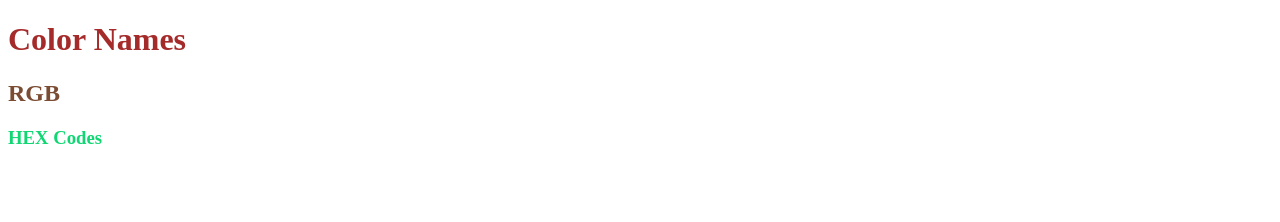
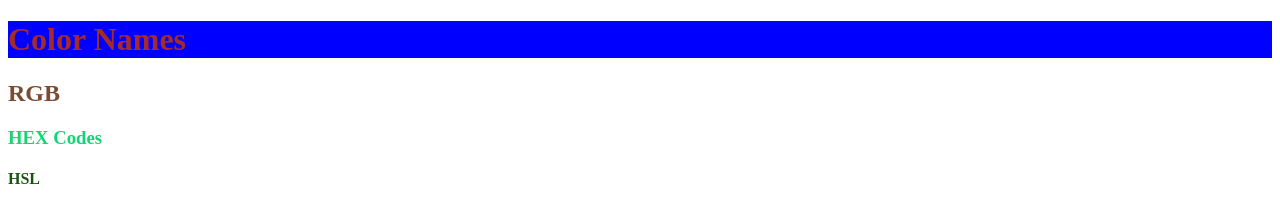
Before and after one commit to RupendraCHA/MyProjects_HTML_CSS, a plain HTML site: page CSS/Colors/index.html in a window 1280 px wide. Drawn offline with Linux system fonts and the light colour scheme.

Commit message:
HSL Colors

```diff
--- a/CSS/Colors/index.html
+++ b/CSS/Colors/index.html
@@ -11,5 +11,6 @@
     <h1>Color Names</h1>
     <h2>RGB</h2>
     <h3>HEX Codes</h3>
+    <h4>HSL</h4>
 </body>
 </html>
--- a/CSS/Colors/style.css
+++ b/CSS/Colors/style.css
@@ -1,5 +1,6 @@
 h1{
     color: brown;
+    background-color: blue;
 }
 h2{
     color: rgb(123, 76, 52);
@@ -8,3 +9,6 @@ h2{
 h3{
     color: #10d773;
 }
+h4{
+    color: hsl(114, 60%, 20%);
+}
```
